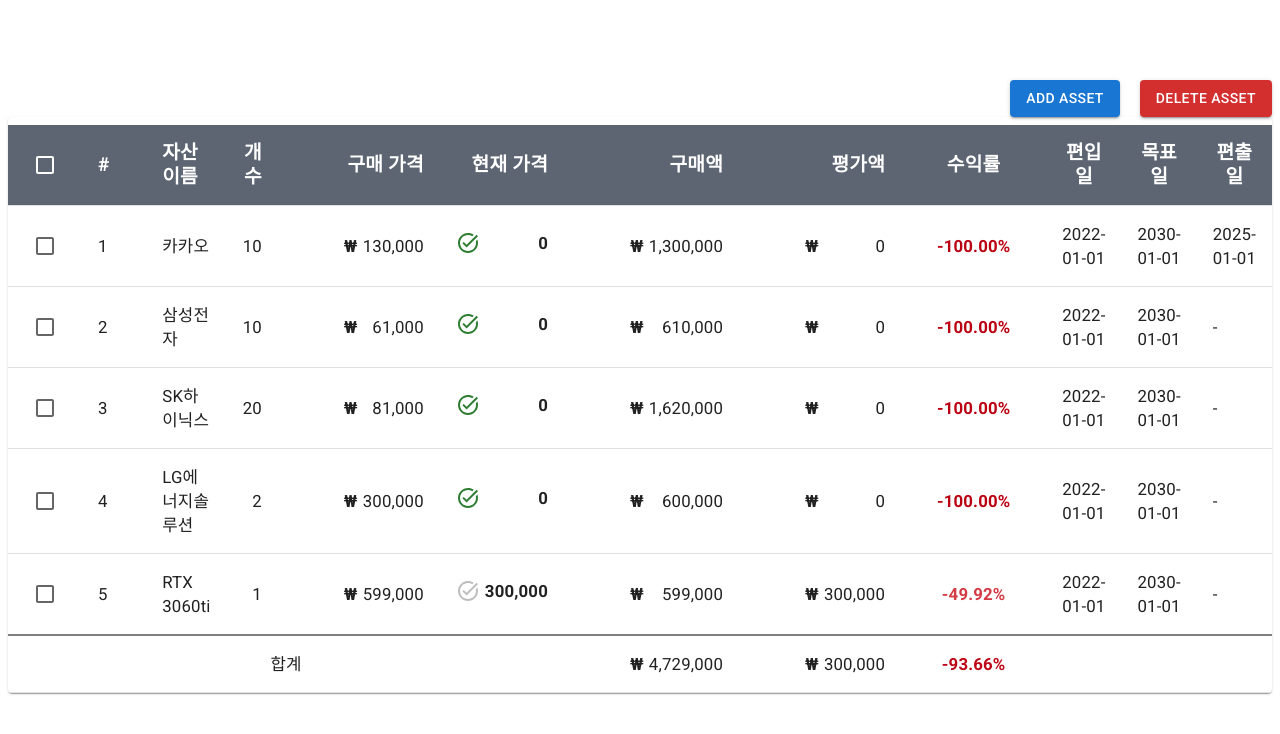
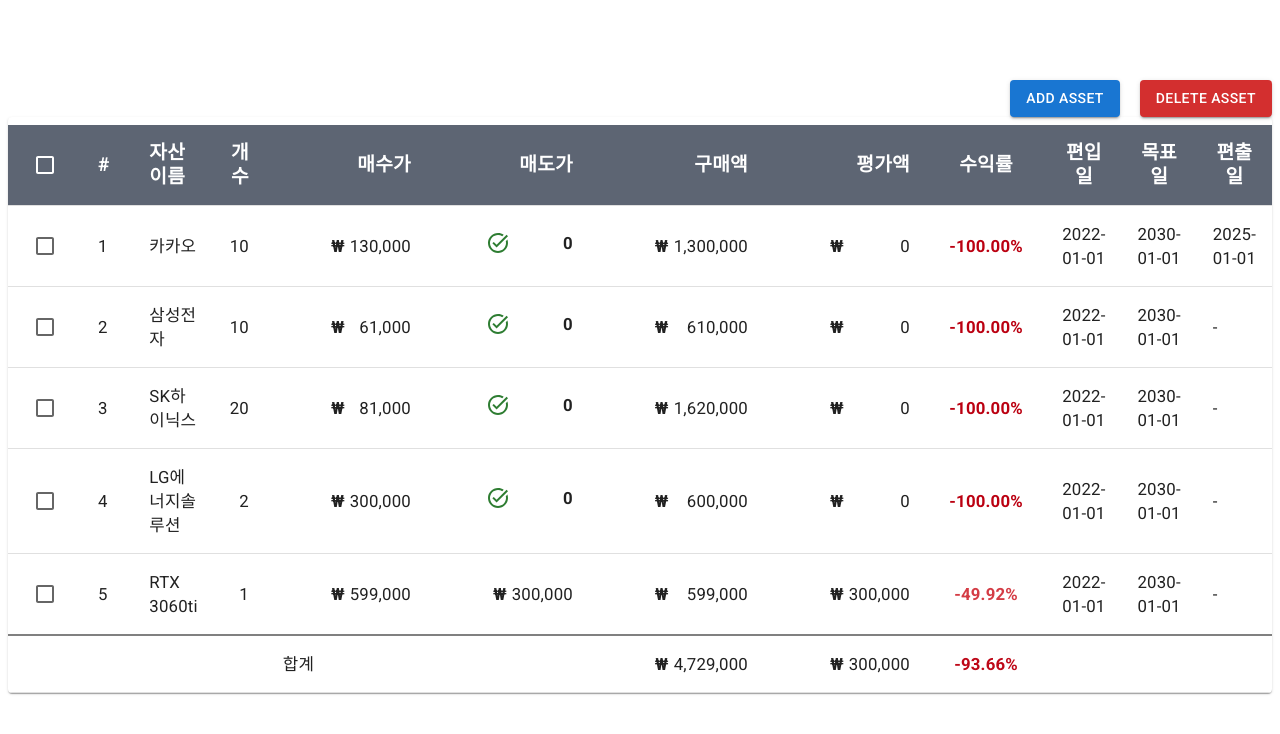
Before and after one commit to ploffer11/AssetPortfolio, a React (Create React App) app in the folder frontend/: page /portfolio in a window 1280 px wide. Shown: the top 734 px of the page. Built offline with nearby package versions, Linux system fonts and the light colour scheme.

Commit message:
[기능 추가] 현재 가격을 유동적으로 변경하는 기능 추가

```diff
--- a/frontend/src/components/AssetTable.js
+++ b/frontend/src/components/AssetTable.js
@@ -31,58 +31,15 @@
   };
 
   useEffect(() => {
-    setAsset([
-      createAsset(
-        1,
-        "카카오",
-        130000,
-        10,
-        0,
-        "2022-01-01",
-        "2030-01-01",
-        "2025-01-01"
-      ),
-      createAsset(2, "삼성전자", 61000, 10, 0, "2022-01-01", "2030-01-01", "-"),
-      createAsset(
-        3,
-        "SK하이닉스",
-        81000,
-        20,
-        0,
-        "2022-01-01",
-        "2030-01-01",
-        "-"
-      ),
-      createAsset(
-        4,
-        "LG에너지솔루션",
-        300000,
-        2,
-        0,
-        "2022-01-01",
-        "2030-01-01",
-        "-"
-      ),
-      createAsset(
-        5,
-        "RTX 3060ti",
-        599000,
-        1,
-        300000,
-        "2022-01-01",
-        "2030-01-01",
-        "-"
-      ),
-    ]);
-    setChecked(new Array(5).fill(false));
+    setChecked(new Array(asset.length).fill(false));
   }, []);
 
   const columnName = [
     ["#", "left"],
     ["자산 이름", "left"],
     ["개수", "right"],
-    ["구매 가격", "right"],
-    ["현재 가격", "right"],
+    ["매수가", "right"],
+    ["매도가", "right"],
     ["구매액", "right"],
     ["평가액", "right"],
     ["수익률", "center"],
--- a/frontend/src/components/AssetTableRow.js
+++ b/frontend/src/components/AssetTableRow.js
@@ -22,6 +22,7 @@
   setPlaceholder,
 }) => {
   const ref = useRef(null);
+  const [edit, setEdit] = useState(false);
 
   const closure = (colName) => {
     return (newCol) => {
@@ -29,10 +30,6 @@
       changeRow(row);
     };
   };
-
-  useEffect(() => {
-    // placeholder.style.display = "none";
-  }, []);
 
   return (
     <TableRow
@@ -119,20 +116,29 @@
         changeCol={closure("price")}
         type="price"
       />
-      {/* {getAssetCode(row.name) === undefined ? (
+      {row.isUpdateNow && getAssetCode(row.name) !== undefined ? (
+        <CurrentPriceTableCell
+          content={row.currentPrice}
+          assetCode={getAssetCode(row.name)}
+          changeCol={closure("currentPrice")}
+          setIsUpdateNow={() => {
+            setEdit(true);
+            closure("isUpdateNow")(false);
+          }}
+        />
+      ) : (
         <EditableTableCell
           content={row.currentPrice}
           changeCol={closure("currentPrice")}
           questionMark
           type="price"
+          edit={edit}
+          setIsUpdateNow={() => {
+            setEdit(false);
+            closure("isUpdateNow")(true);
+          }}
         />
-      ) : ( */}
-      <CurrentPriceTableCell
-        content={row.currentPrice}
-        assetCode={getAssetCode(row.name)}
-        changeCol={closure("currentPrice")}
-      />
-      {/* )} */}
+      )}
       <TableCell>
         <PriceBox price={row.price * row.count} />
       </TableCell>
--- a/frontend/src/components/CurrentPriceTableCell.js
+++ b/frontend/src/components/CurrentPriceTableCell.js
@@ -2,8 +2,14 @@
 import TableCell from "@mui/material/TableCell";
 import { TaskAlt } from "@mui/icons-material";
 import PriceBox from "./PriceBox";
+import { Box } from "@mui/material";
 
-const CurrentPriceTableCell = ({ content, assetCode, changeCol }) => {
+const CurrentPriceTableCell = ({
+  content,
+  assetCode,
+  changeCol,
+  setIsUpdateNow,
+}) => {
   useEffect(() => {
     if (assetCode === undefined) {
       return;
@@ -42,21 +48,13 @@
     document.body.append(scriptTag);
   }, []);
 
-  return assetCode === undefined ? (
+  return (
     <TableCell
       sx={{
         fontWeight: "bold",
+        cursor: "pointer",
       }}
-    >
-      <PriceBox price={content}>
-        <TaskAlt color="disabled" />
-      </PriceBox>
-    </TableCell>
-  ) : (
-    <TableCell
-      sx={{
-        fontWeight: "bold",
-      }}
+      onDoubleClick={() => setIsUpdateNow()}
     >
       <PriceBox price={content}>
         <TaskAlt color="success" />
--- a/frontend/src/components/EditableTableCell.js
+++ b/frontend/src/components/EditableTableCell.js
@@ -1,23 +1,37 @@
 import { Box } from "@mui/material";
 import TableCell from "@mui/material/TableCell";
 import TextField from "@mui/material/TextField";
-import React, { useState, useRef } from "react";
+import React, { useState, useRef, useEffect } from "react";
 import PriceBox from "./PriceBox";
 
-const EditableTableCell = ({ content, changeCol, align, type = "number" }) => {
+const EditableTableCell = ({
+  content,
+  changeCol,
+  align,
+  type = "number",
+  edit = false,
+  setIsUpdateNow = () => {},
+}) => {
   const [isEditableNow, setIsEditableNow] = useState(false);
   const [text, setText] = useState(content);
   const [width, setWidth] = useState({});
   const ref = useRef(null);
 
-  let textAlign =
+  const textAlign =
     type === "text" ? "left" : type === "date" ? "center" : "right";
+
+  useEffect(() => {
+    if (edit) {
+      setWidth({ width: `${ref.current.parentNode.clientWidth - 32}px` });
+      setIsEditableNow(true);
+    }
+  }, [edit]);
+
   return (
     <TableCell
       sx={{
         cursor: "pointer",
         ...width,
-        // textAlign: textAlign,
       }}
       align={align}
       onDragStart={(e) => {
@@ -26,10 +40,11 @@
           e.preventDefault();
         }
       }}
-      draggable="true"
+      draggable={isEditableNow}
     >
       <Box
         ref={ref}
+        onClick={() => setIsUpdateNow()}
         onDoubleClick={() => {
           setWidth({ width: `${ref.current.parentNode.clientWidth - 32}px` });
           setIsEditableNow(true);
--- a/frontend/src/components/PriceBox.js
+++ b/frontend/src/components/PriceBox.js
@@ -4,7 +4,9 @@
   return (
     <Box sx={{ display: "flex", flexDirection: "row" }}>
       {children ? (
-        <Box sx={{ flexGrow: 1, marginRight: "5px" }}>{children}</Box>
+        <Box sx={{ flexGrow: 1, marginRight: "5px", paddingLeft: "43px" }}>
+          {children}
+        </Box>
       ) : (
         <Box
           sx={{
--- a/frontend/src/hook/useAsset.js
+++ b/frontend/src/hook/useAsset.js
@@ -1,8 +1,6 @@
 import React, { useState, useCallback } from "react";
 
 const useAsset = () => {
-  const [asset, setAsset] = useState([]);
-
   const createAsset = (
     idx,
     name,
@@ -11,7 +9,8 @@
     currentPrice = 0,
     buyDate = "-",
     goalDate = "-",
-    sellDate = "-"
+    sellDate = "-",
+    isUpdateNow = true
   ) => {
     return {
       idx,
@@ -21,6 +20,7 @@
       buyDate,
       goalDate,
       sellDate,
+      isUpdateNow,
       currentPrice,
     };
   };
@@ -68,6 +68,41 @@
     );
   };
 
+  const [asset, setAsset] = useState([
+    createAsset(
+      1,
+      "카카오",
+      130000,
+      10,
+      0,
+      "2022-01-01",
+      "2030-01-01",
+      "2025-01-01"
+    ),
+    createAsset(2, "삼성전자", 61000, 10, 0, "2022-01-01", "2030-01-01", "-"),
+    createAsset(3, "SK하이닉스", 81000, 20, 0, "2022-01-01", "2030-01-01", "-"),
+    createAsset(
+      4,
+      "LG에너지솔루션",
+      300000,
+      2,
+      0,
+      "2022-01-01",
+      "2030-01-01",
+      "-"
+    ),
+    createAsset(
+      5,
+      "RTX 3060ti",
+      599000,
+      1,
+      300000,
+      "2022-01-01",
+      "2030-01-01",
+      "-"
+    ),
+  ]);
+
   return [asset, setAsset, createAsset, addAsset, insertAsset];
 };
 
```
Also changed, not shown: frontend/src/components/SwapButton.js (deleted).
